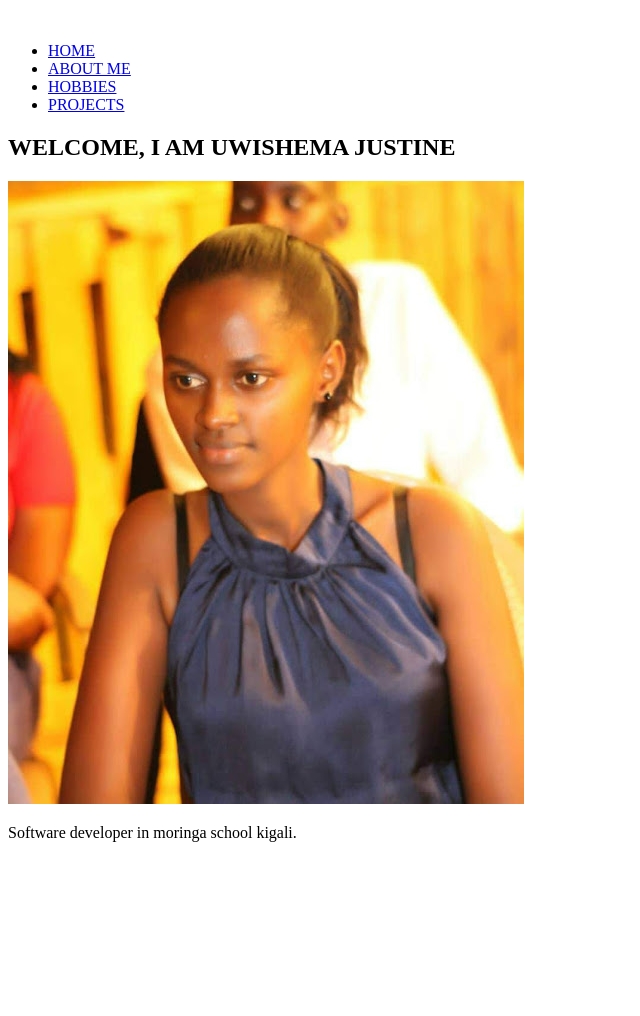
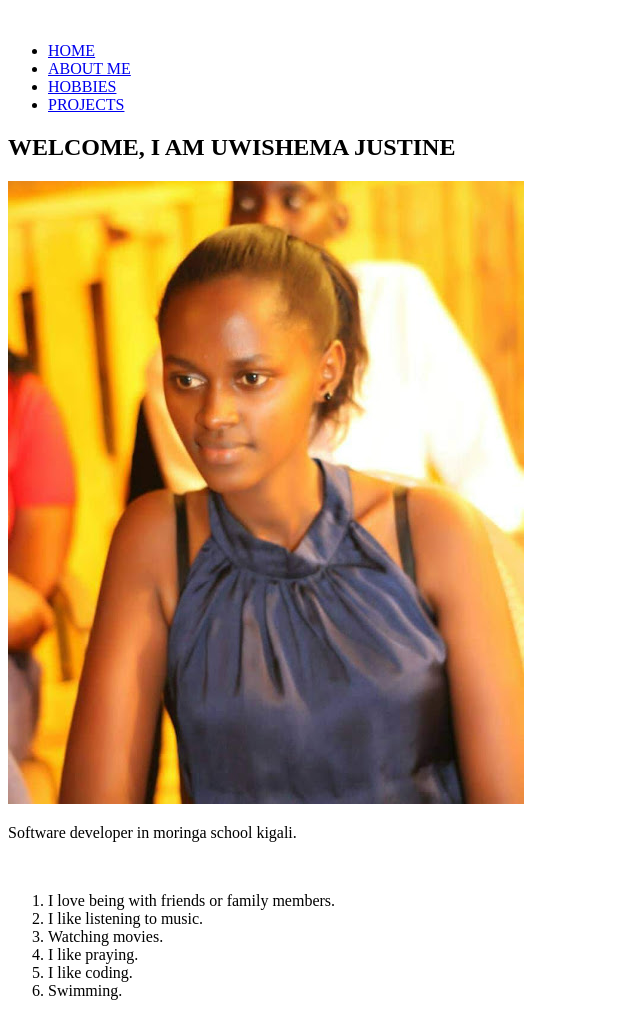
Before and after one commit to uwishemajustine/PORTFOLIO-3, a plain HTML site: page index/index.html in a window 1280 px wide. Shown: the whole page, without its empty margins (0-640 px from the left). Before the commit the page ends 884 px from the top, so only its background shows below. Drawn offline with Linux system fonts and the light colour scheme; files that its build step writes are made by us from their sources; files whose address does not match are found by name.

Commit message:
add ordered list

```diff
--- a/index/index.html
+++ b/index/index.html
@@ -22,7 +22,16 @@
         <img class="img-circle" src="image/justine.jpg" Alt="Justine">
         <p>Software developer in moringa school kigali.</p>
         <br>
-
+    </section>
+    <section id="Hobbies">
+        <ol>
+            <li>I love being with friends or family members.</li>
+            <li>I like listening to music.</li>
+            <li>Watching movies.</li>
+            <li>I like praying.</li>
+            <li>I like coding.</li>
+            <li>Swimming.</li>
+          </ol>
     </section>
 </body>
 </html>
```
